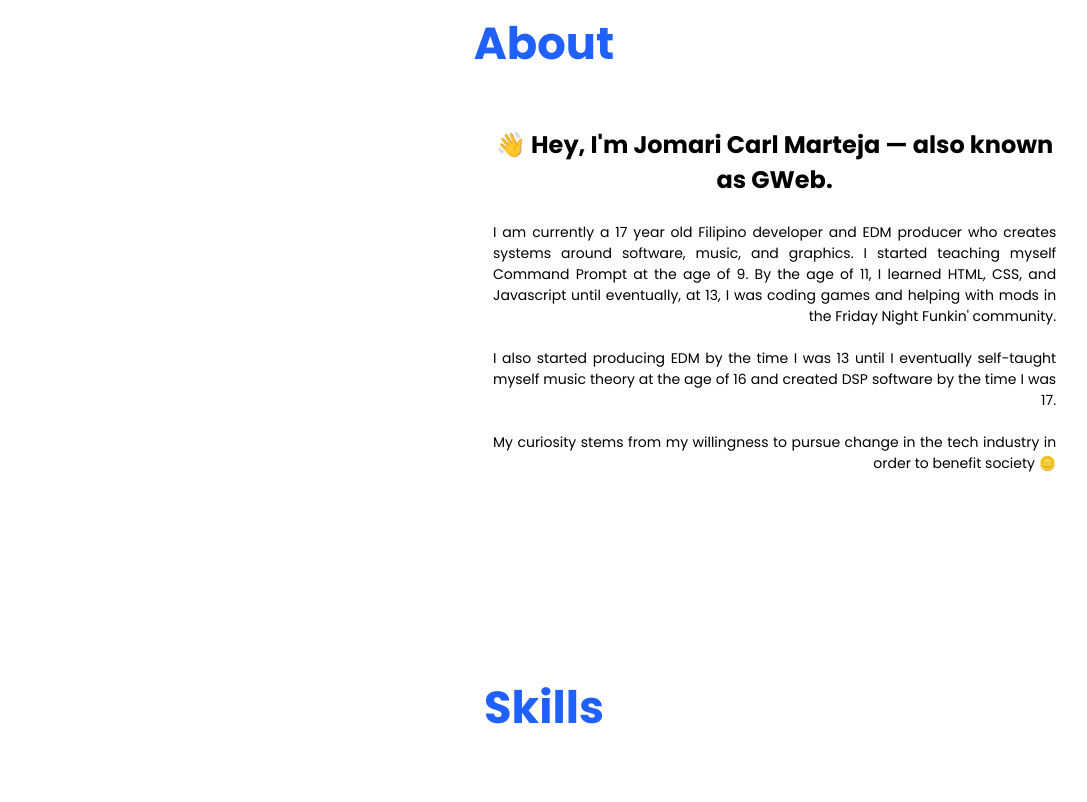
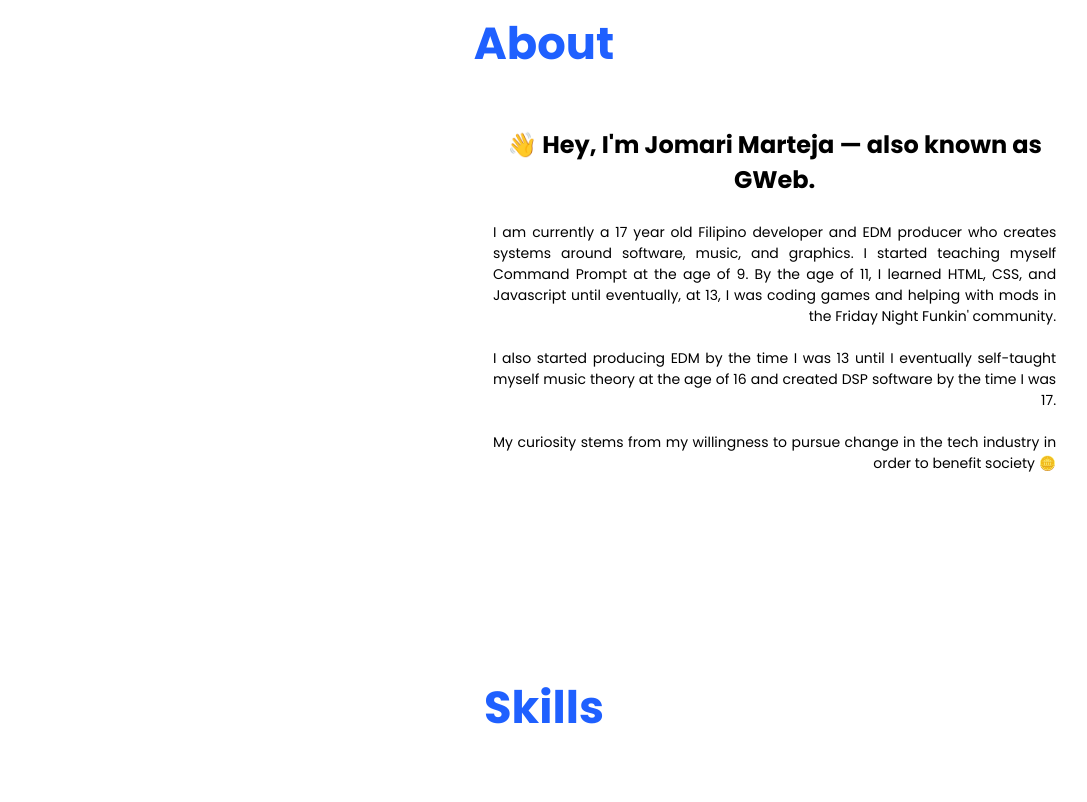
Before and after one commit to jomarimarteja/jomarimarteja.github.io, a plain HTML site: page index.html in a window 1280 px wide. Shown: the part 840-1642 px from the top of the page, without its empty margins (96-1183 px from the left). Drawn offline with Linux system fonts and the light colour scheme; no server answers; a web font is replaced by a local one.

Commit message:
Update index.html

```diff
--- a/index.html
+++ b/index.html
@@ -78,7 +78,7 @@
             <br>
             <div data-aos-duration="600" data-aos="zoom-out-left" class="right-text">
                 <h1>
-                    👋 Hey, I'm Jomari Carl Marteja — also known as GWeb.
+                    👋 Hey, I'm Jomari Marteja — also known as GWeb.
                 </h1>
                 <br>
                 <p class="small-text justify-right">
```
